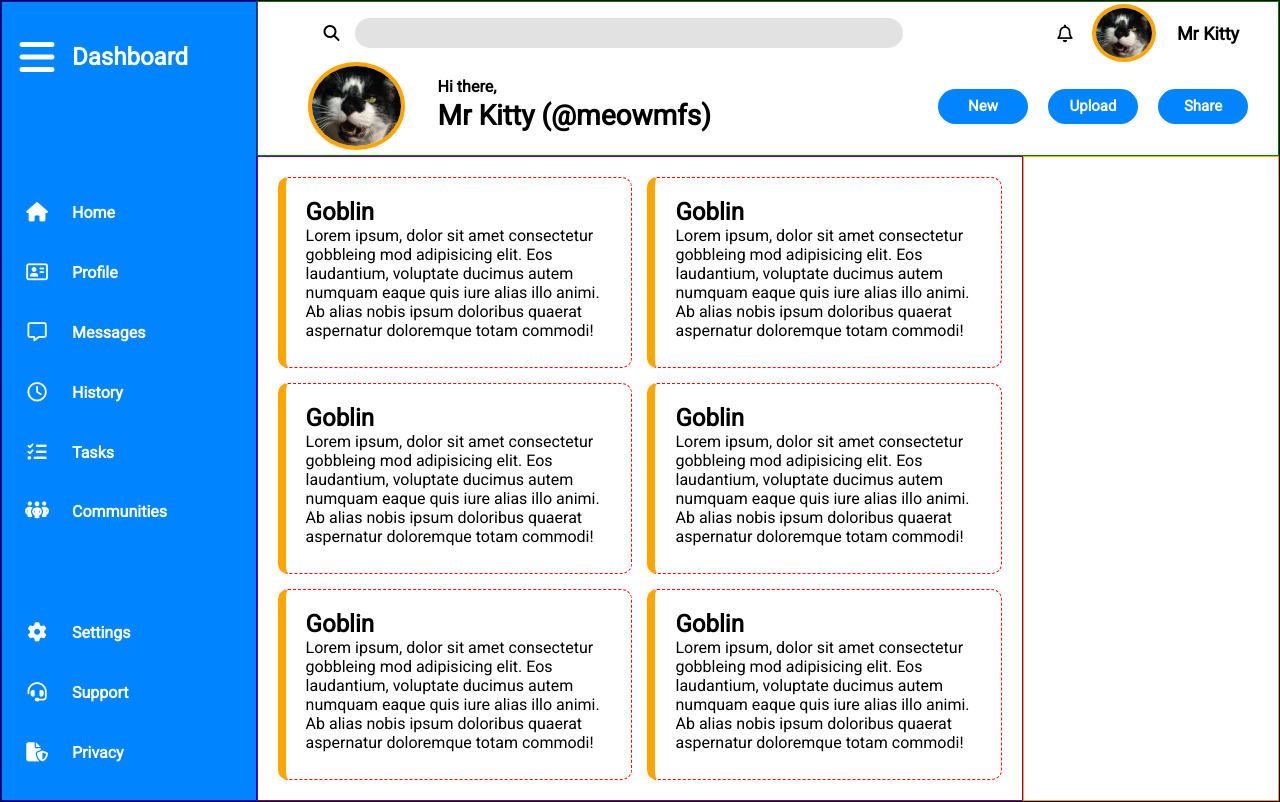
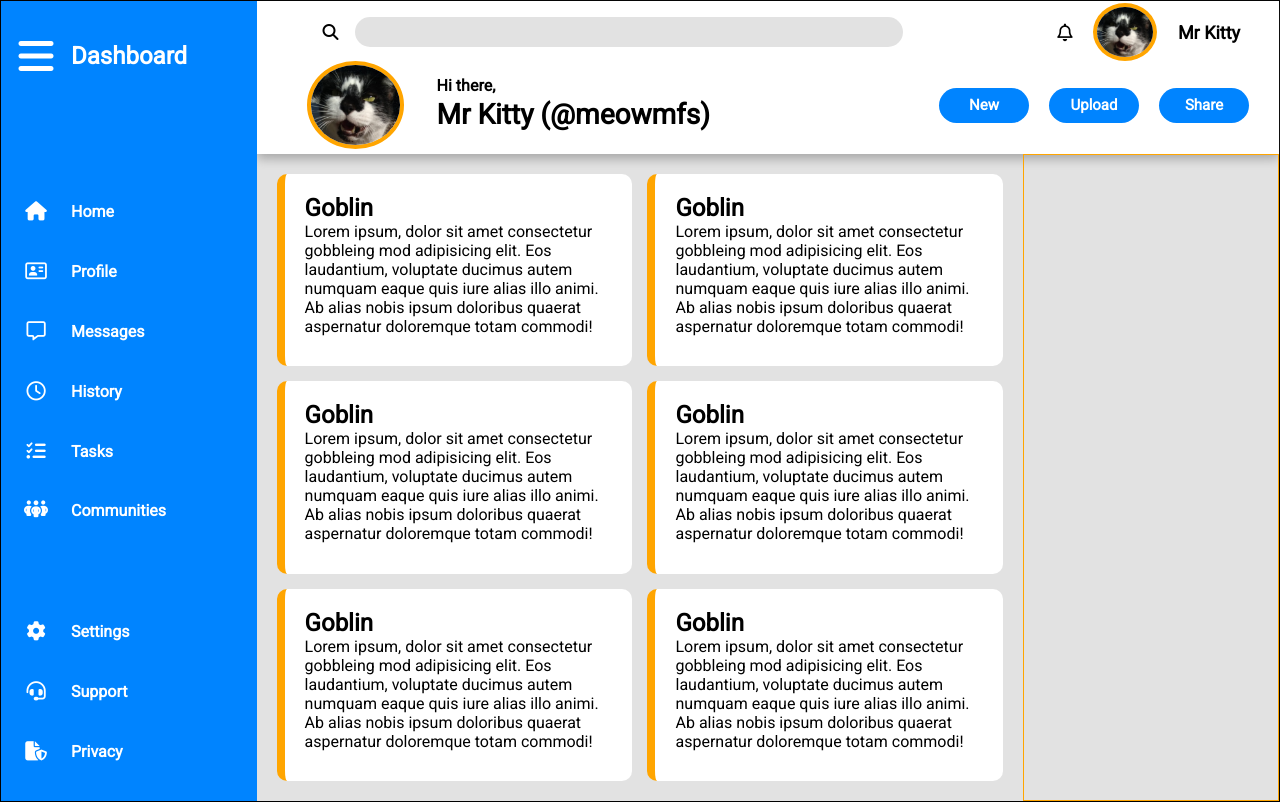
Before and after one commit to Bjwills7/TOP-Admin-Dashboard, a plain HTML site: page index.html in a window 1280 px wide. Drawn offline with Linux system fonts and the light colour scheme.

Commit message:
Add font Change background colors Remove container borders

```diff
--- a/styles.css
+++ b/styles.css
@@ -17,10 +17,10 @@ html, body {
 }
 
 .header {
-    border: 1px solid green;
     grid-column: 2 / span 2;
     display: grid;
     padding: 2px 20px 5px 50px;
+    box-shadow: 0 5px 10px rgba(61, 61, 61, .5);
 }
 
 .header-top {
@@ -39,7 +39,6 @@ html, body {
 }
 
 .navBar {
-    border: 1px solid blue;
     background-color: rgb(0, 132, 255);
     grid-row: 1 / span 2;
     display: grid;
@@ -49,7 +48,7 @@ html, body {
 }
 
 .main {
-    border: 1px solid purple;
+    background-color: rgba(182, 182, 182, 0.4);
     grid-column: 2 / span 1;
     display: grid;
     grid-template-columns: repeat(auto-fit, minmax(300px, 1fr));
@@ -58,7 +57,7 @@ html, body {
 }
 
 .card {
-    border: dashed red 1px;
+    background-color: white;
     padding: 20px;
     border-radius: 10px;
     border-left: 8px orange solid;
@@ -66,6 +65,7 @@ html, body {
 
 .secondary {
     border: 1px solid orange;
+    background-color: rgba(182, 182, 182, 0.4);
 }
 
 /* Header items */
```
